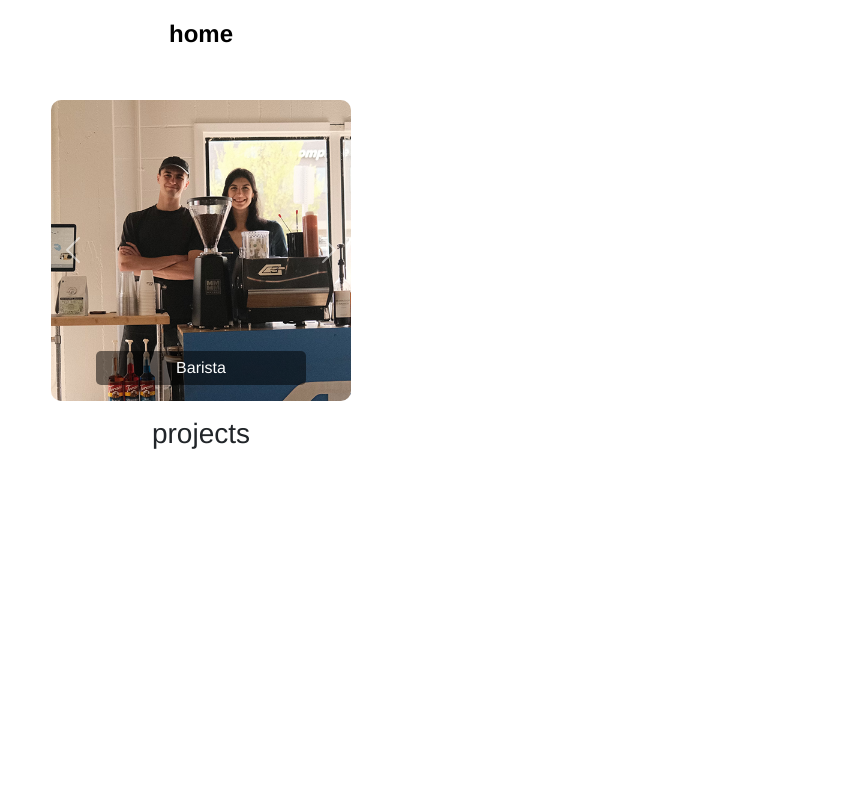
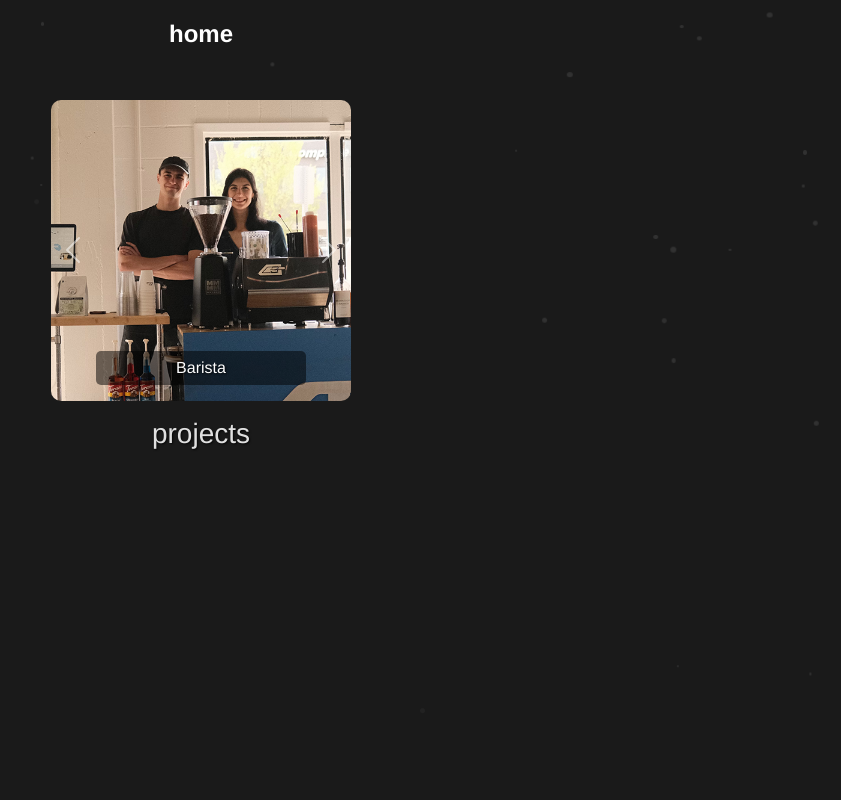
Before and after one commit to Jambr0li/jk_flask, a Flask app: page / in a window 1280 px wide. Shown: the whole page, without its empty margins (439-1280 px from the left). Run offline with Flask 2, Linux system fonts and the light colour scheme; some libraries are stand-ins or nearby versions.

Commit message:
changed background to look more epic

```diff
--- /dev/null
+++ b/static/animated_bg.css
@@ -0,0 +1,39 @@
+body {
+    background: #1a1a1a;
+    margin: 0;
+    overflow-x: hidden;
+}
+
+.particles {
+    position: fixed;
+    top: 0;
+    left: 0;
+    width: 100%;
+    height: 100%;
+    z-index: -1;
+    pointer-events: none;
+}
+
+.particle {
+    position: absolute;
+    background: rgba(255, 255, 255, 0.1);
+    border-radius: 50%;
+    animation: float 15s infinite linear;
+}
+
+@keyframes float {
+    0% {
+        transform: translateY(0) translateX(0);
+        opacity: 0;
+    }
+    10% {
+        opacity: 1;
+    }
+    90% {
+        opacity: 1;
+    }
+    100% {
+        transform: translateY(-100vh) translateX(100vw);
+        opacity: 0;
+    }
+}
--- a/static/home_styles.css
+++ b/static/home_styles.css
@@ -1,5 +1,6 @@
 body {
     font-family: Helvetica, Arial, sans-serif;
+    color: #e0e0e0;
 }
 
 .bullets li {
@@ -12,7 +13,18 @@ body {
 }
 
 .blog-post-title a {
-    color: black;
+    color: #e0e0e0;
+    text-decoration: none;
+    text-shadow: 1px 1px 2px rgba(0, 0, 0, 0.8);
+    transition: color 0.3s ease;
+}
+
+.blog-post-title a:hover {
+    color: #ffffff;
+}
+
+p, h1, h2, h3, h4, h5, h6 {
+    text-shadow: 1px 1px 2px rgba(0, 0, 0, 0.8);
 }
 
 .carousel {
--- a/static/navbar.css
+++ b/static/navbar.css
@@ -3,7 +3,7 @@
 }
 
 .navbar-custom .nav-link {
-    color: black;
+    color: white;
 }
 
 .navbar-custom .nav-link:hover {
--- a/templates/base.html
+++ b/templates/base.html
@@ -26,9 +26,46 @@
             />
             <!-- Custom CSS -->
             <link rel="stylesheet" type="text/css" href="{{ url_for('static', filename='home_styles.css') }}">
+            <link rel="stylesheet" type="text/css" href="{{ url_for('static', filename='animated_bg.css') }}">
 
         </head>
     <body>
+        <!-- Animated Background -->
+        <div class="particles"></div>
+        <script>
+            function createParticle() {
+                const particles = document.querySelector('.particles');
+                const particle = document.createElement('div');
+                particle.className = 'particle';
+
+                // Random size between 2-6px
+                const size = Math.random() * 4 + 2;
+                particle.style.width = `${size}px`;
+                particle.style.height = `${size}px`;
+
+                // Random starting position
+                particle.style.left = `${Math.random() * 100}%`;
+                particle.style.top = `${Math.random() * 100}%`;
+
+                // Random animation duration between 10-20s
+                particle.style.animationDuration = `${Math.random() * 10 + 10}s`;
+
+                particles.appendChild(particle);
+
+                // Remove particle after animation
+                particle.addEventListener('animationend', () => {
+                    particle.remove();
+                });
+            }
+
+            // Create initial particles
+            for (let i = 0; i < 50; i++) {
+                createParticle();
+            }
+
+            // Continue creating particles
+            setInterval(createParticle, 300);
+        </script>
 
         <!-- Navigation Bar -->
         {% include "navbar.html" %}
```
